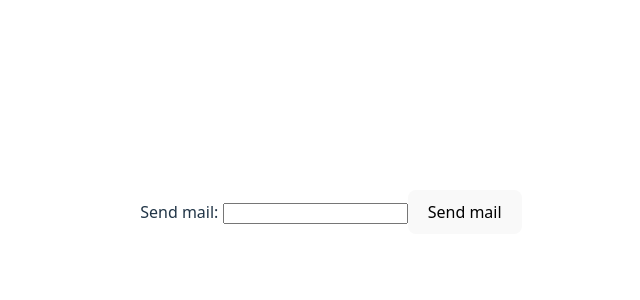
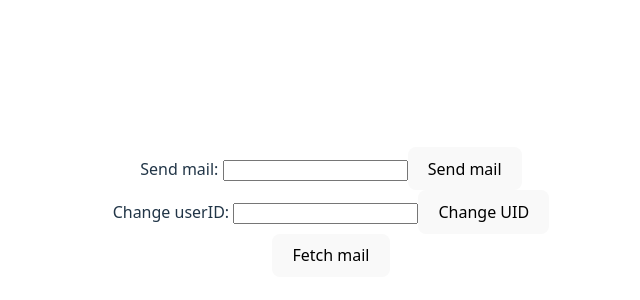
Before and after one commit to yuaneric06/ReMail, a React (Vite) app in the folder client/: page / in a window 1280 px wide. Shown: the part 188-488 px from the top of the page, without its empty margins (309-949 px from the left). Built offline with nearby package versions, Linux system fonts and the light colour scheme; no server answers.

Commit message:
fetchMail
Implemented fetchMail

```diff
--- a/client/src/App.jsx
+++ b/client/src/App.jsx
@@ -1,18 +1,22 @@
-import { useState, useEffect } from 'react'
+import { useState, useEffect, useRef } from 'react'
 import './App.css'
 import axios from 'axios'
 
 function App() {
-  const [array, setArray] = useState([]);
+  const [mailbox, setMailbox] = useState([]);
+  const userID = useRef([]);
 
   const fetchMail = async () => {
-    const response = await axios.get("http://localhost:8080/mail");
-    console.log("response: ", response.data);
-    setArray(response.data[0]);
-    console.log(response.data[0]);
+    console.log("fetching mail");
+    const response = await axios.get(`http://localhost:8080/mail/users/${userID.current}`);
+    setMailbox(response.data);
   };
 
-  const sendMail = async () => {
+  async function handlePostMail(e) {
+    e.preventDefault();
+
+    const form = e.target;
+    const formData = new FormData(form);
     console.log("sending mail");
     const response = await axios.post("http://localhost:8080/mail",
       {
@@ -23,34 +27,49 @@ function App() {
         content: 'Hello, I am just testing posting mail'
       }
     );
-    console.log("response: ", response.data);
   }
 
-  useEffect(() => {
-    fetchMail();
-  }, [])
-
-  function handleSubmit(e) {
+  function handleChangeUID(e) {
     e.preventDefault();
 
     const form = e.target;
     const formData = new FormData(form);
+    console.log("changing users, data: ");
     console.log(formData);
-    sendMail();
+    console.log("changing userID to ", formData.get('uidInput'));
+    const newUserID = parseInt(formData.get('uidInput'));
+    if (Number.isNaN(newUserID)) {
+      console.log("Invalid userId, input a number");
+    }
+    else {
+      userID.current = newUserID;
+      console.log("Set userId to ", newUserID);
+    }
   }
+
+  const mailElements = mailbox.map(mail => {
+    return <h1>{mail.content}</h1>;
+  })
 
   return (
     <>
-        <form className="send-mail" onSubmit={handleSubmit}>
+        <form className="send-mail" onSubmit={handlePostMail}>
           <label>
             Send mail: <input name="mailInput"/>
           </label>
           <button>Send mail</button>
         </form>
 
+        <form className="set-userID" onSubmit={handleChangeUID}>
+          <label>
+            Change userID: <input name="uidInput"/>
+          </label>
+          <button>Change UID</button>
+        </form>
 
+        <button onClick={fetchMail}>Fetch mail</button>
         <section className="display-mail">
-
+          {mailElements}
         </section>
     </>
   )
```
Also changed, not shown: 1 other file (tests, documents, lock files or other folders).
